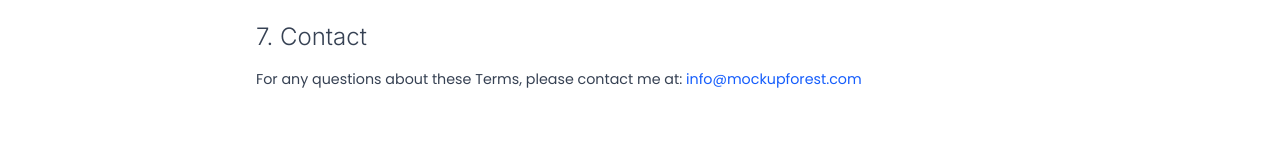
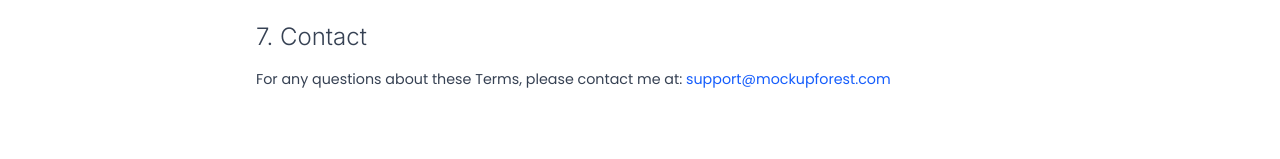
Before and after one commit to uthmansy/mockupforest, a Next.js app: page /terms in a window 1280 px wide. Shown: the part 967-1126 px from the top of the page. Built offline with nearby package versions, Linux system fonts and the light colour scheme.

Commit message:
privacy page email update

```diff
--- a/src/app/privacy/page.tsx
+++ b/src/app/privacy/page.tsx
@@ -100,7 +100,7 @@
             <h3>9. Contact Us</h3>
             <p>
               If you have questions about this Privacy Policy, please contact us
-              at: <strong>[Your Email Here]</strong>
+              at: <strong>support@mockupforest.com</strong>
             </p>
           </div>
         </main>
--- a/src/app/terms/page.tsx
+++ b/src/app/terms/page.tsx
@@ -83,7 +83,9 @@
             <h3>7. Contact</h3>
             <p>
               For any questions about these Terms, please contact me at:{" "}
-              <a href="mailto:info@mockupforest.com">info@mockupforest.com</a>
+              <a href="mailto:support@mockupforest.com">
+                support@mockupforest.com
+              </a>
             </p>
           </div>
         </main>
```
